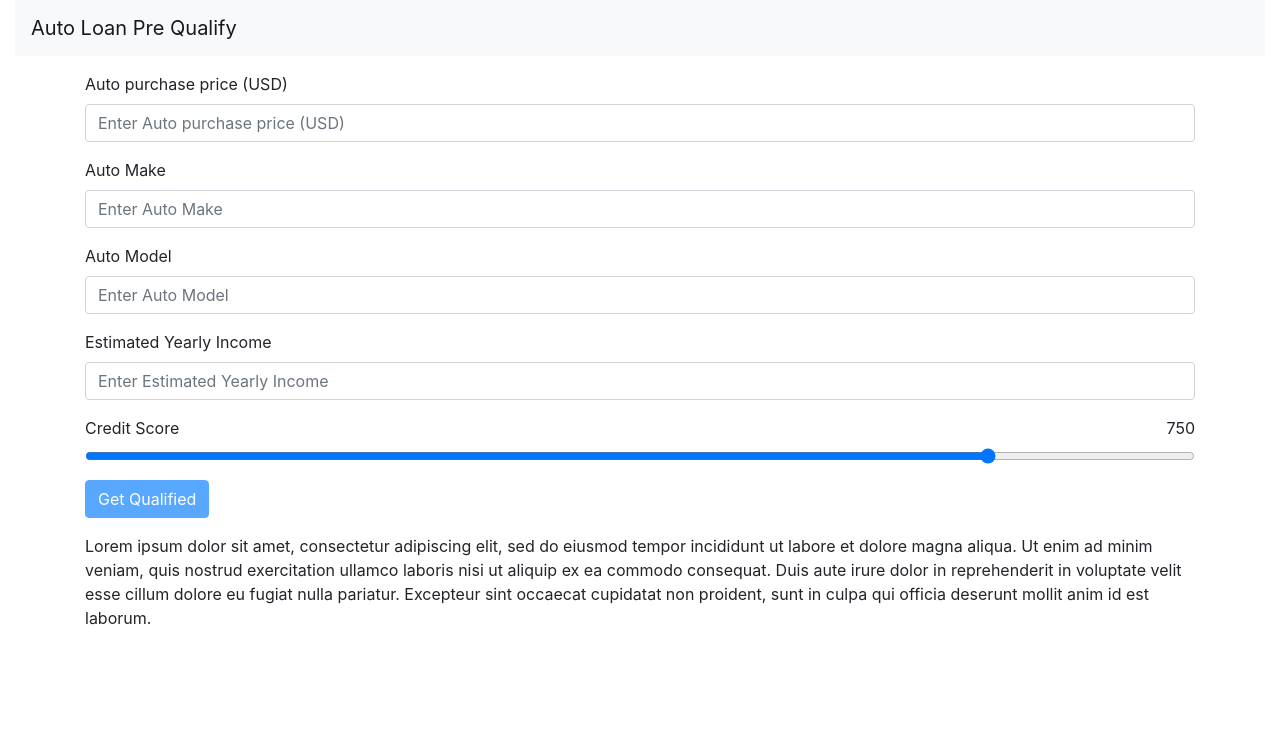
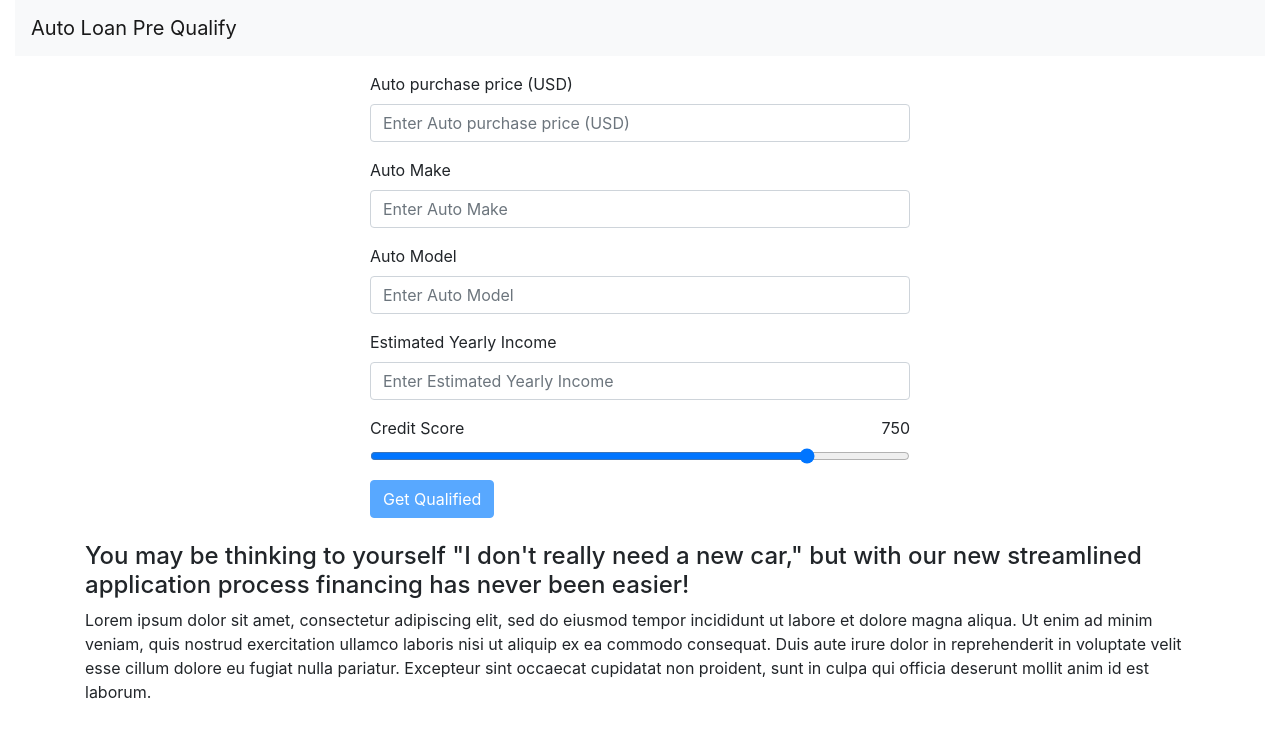
Before and after one commit to monkeyFeathers/Typescript-react-example, a React (Create React App) app: page / in a window 1280 px wide. Shown: the top 736 px of the page. Built offline with nearby package versions, Linux system fonts and the light colour scheme.

Commit message:
Added redux for state management

```diff
--- a/package.json
+++ b/package.json
@@ -3,6 +3,7 @@
   "version": "0.1.0",
   "private": true,
   "dependencies": {
+    "@reduxjs/toolkit": "^1.4.0",
     "@testing-library/jest-dom": "^4.2.4",
     "@testing-library/react": "^9.5.0",
     "@testing-library/user-event": "^7.2.1",
--- a/src/App.tsx
+++ b/src/App.tsx
@@ -1,4 +1,5 @@
-import React, { useEffect, useState } from 'react';
+import React from 'react';
+import { useSelector, useDispatch }  from 'react-redux';
 import Container from 'react-bootstrap/Container';
 import Navbar from 'react-bootstrap/Navbar';
 import Spinner from 'react-bootstrap/Spinner';
@@ -6,39 +7,23 @@ import { LandingPage } from './components/LandingPage';
 import { DisqualifiedPage } from './components/DisqualifiedPage';
 import { CreateAccountPage } from './components/CreateAccountPage';
 import { QualificationForm } from './components/QualificationForm';
-import { qualificationRequest, QualificationData } from './api';
+import { RootState, Content, requestQualify } from './store/AppState';
 
-enum Content {
-    LandingPage,
-    DisqualifiedPage,
-    CreateAccountPage,
-    Loading
-}
+const marketingMessage = (
+    <div>
+        <h4>You may be thinking to yourself "I don't really need a new car," but with our new streamlined application process financing has never been easier! </h4>
+        <p>
+            Lorem ipsum dolor sit amet, consectetur adipiscing elit, sed do eiusmod tempor incididunt ut labore et dolore magna aliqua. Ut enim ad minim veniam, quis nostrud exercitation ullamco laboris nisi ut aliquip ex ea commodo consequat. Duis aute irure dolor in reprehenderit in voluptate velit esse cillum dolore eu fugiat nulla pariatur. Excepteur sint occaecat cupidatat non proident, sunt in culpa qui officia deserunt mollit anim id est laborum.
+        </p>
+    </div>
+);
 
 function App() {
-    const [content, updateContent] = useState<Content>(Content.LandingPage);
-    const [userMessage, updateMessage] = useState<string>('');
+    const page = useSelector((state: RootState) => state.loan.page);
+    const userMessage = useSelector((state: RootState) => state.loan.message);
+    const dispatch = useDispatch();
+
     const createAccountHandler = (value: any) => console.log(value);
-
-    const sendQualificationRequest = async (qualificationData: QualificationData): Promise<void> => {
-        updateContent(Content.Loading);
-        try {
-            const { qualified, message } = await qualificationRequest(qualificationData);
-            updateContent(
-                qualified
-                ? Content.CreateAccountPage
-                : Content.DisqualifiedPage
-            )
-            updateMessage(message || '');
-        } catch(error) {
-            // I'm just logging the error to the console here, but we would want to have some way to indicate to the user
-            // that something went wrong and they should try again, or (as in this case) one of their form values is bad
-            // The best place to do that would be to capture that as part of the form validation prior to the request.
-            // That could probably be down by passing policy from the backend as part of the initial load, but since I didn't want to
-            // build out any additional infrastructure I just left it at a console log.
-            console.log(error);
-        }
-    };
 
     const getComponent = (content: Content) => {
         switch(content) {
@@ -46,17 +31,16 @@ function App() {
                 return <DisqualifiedPage message={userMessage} />
             case Content.CreateAccountPage:
             return <CreateAccountPage createAccountHandler={createAccountHandler} />
-            case Content.Loading:
+            case Content.LoadingPage:
                 return <Spinner animation="border" className="d-flex" style={{width: '15rem', height: '15rem', margin: '15% auto'}}/>
             default:
             return (
-                <LandingPage>
-                    <QualificationForm  submitHandler={sendQualificationRequest} />
+                <LandingPage marketingMessage={marketingMessage}>
+                    <QualificationForm  submitHandler={(data) => dispatch(requestQualify(data))} />
                 </LandingPage>
             );
-
         }
-    }
+    };
 
     return (
         <Container fluid>
@@ -64,7 +48,7 @@ function App() {
                 <Navbar.Brand href="#home">Auto Loan Pre Qualify</Navbar.Brand>
             </Navbar>
             <Container className="mt-3">
-                { getComponent(content) }
+                { getComponent(page) }
             </Container>
         </Container>
     );
--- a/src/components/CreateAccountPage.tsx
+++ b/src/components/CreateAccountPage.tsx
@@ -22,6 +22,9 @@ export const CreateAccountPage: React.FC<CreateAccountProps> = ({createAccountHa
     }
 
     return (
+        <>
+            <h1 className="h3">Congratulations!</h1>
+            <h2 className="h4">You have been pre-qualified. Create an account to continue</h2>
         <Form onSubmit={ onSubmitHandler } id="create_account_form">
             <ValidatedFormField inputState={userName} updateFn={updateUserName} type="email" />
             <ValidatedFormField inputState={password} updateFn={updatePassword} type="password" />
@@ -53,5 +56,6 @@ export const CreateAccountPage: React.FC<CreateAccountProps> = ({createAccountHa
                 Create Account
             </Button>
         </Form>
+    </>
     );
 }
--- a/src/components/LandingPage.tsx
+++ b/src/components/LandingPage.tsx
@@ -1,25 +1,23 @@
 import React from 'react';
 import Row from 'react-bootstrap/Row';
 import Col from 'react-bootstrap/Col';
-// import { QualificationForm, SubmitHandler } from './QualificationForm';
 
-export const LandingPage: React.FC = ({children}) => {
-    // const submitHandler: SubmitHandler = (data) => console.log('submitHandler called', data);
-    const marketingMessage = `
-Lorem ipsum dolor sit amet, consectetur adipiscing elit, sed do eiusmod tempor incididunt ut labore et dolore magna aliqua. Ut enim ad minim veniam, quis nostrud exercitation ullamco laboris nisi ut aliquip ex ea commodo consequat. Duis aute irure dolor in reprehenderit in voluptate velit esse cillum dolore eu fugiat nulla pariatur. Excepteur sint occaecat cupidatat non proident, sunt in culpa qui officia deserunt mollit anim id est laborum.
-`
+type LangingPageProps = {
+    children?: React.ReactNode;
+    marketingMessage: React.ReactNode;
+}
+
+export const LandingPage: React.FC<LangingPageProps> = ({children, marketingMessage}) => {
     return (
         <>
-            <Row>
-                <Col>
+            <Row className="justify-content-md-center">
+                <Col xs={12} md={6}>
                     {children}
                 </Col>
             </Row>
             <Row>
-                <Col>
-                    <p className="mt-3">
-                        {marketingMessage}
-                    </p>
+                <Col className="mt-4">
+                    {marketingMessage}
                 </Col>
             </Row>
         </>
--- a/src/index.tsx
+++ b/src/index.tsx
@@ -1,13 +1,17 @@
 import React from 'react';
+import { Provider } from 'react-redux';
+import store from './store/AppState';
 import ReactDOM from 'react-dom';
 import App from './App';
 
 import 'bootstrap/dist/css/bootstrap.min.css';
 
 ReactDOM.render(
-  <React.StrictMode>
-    <App />
-  </React.StrictMode>,
+    <React.StrictMode>
+        <Provider store={store}>
+            <App />
+        </Provider>
+    </React.StrictMode>,
   document.getElementById('root')
 );
 
--- /dev/null
+++ b/src/store/AppState.ts
@@ -0,0 +1,84 @@
+import { ThunkAction, configureStore, createSlice, Action, PayloadAction } from '@reduxjs/toolkit';
+import { qualificationRequest, QualificationData } from '../api';
+
+export enum Content {
+    LandingPage = 'LANDING_PAGE',
+    DisqualifiedPage = 'DISQUALIFIED_PAGE',
+    CreateAccountPage = 'CREATE_ACCOUNT_PAGE',
+    LoadingPage = 'LOADING_PAGE'
+}
+
+export enum LoanStatus {
+    NotAsked = "NOT_ASKED",
+    Loading = "LOADING",
+    Disqualified = "DISQUALIFIED",
+    Qualified = "QUALIFIED",
+    Error = "Error"
+}
+
+const initialState = {
+    loanStatus: LoanStatus.NotAsked,
+    page: Content.LandingPage,
+    message: ''
+};
+
+export const requestQualify = (data: QualificationData): AppThunk => async (dispatch) => {
+    const { Loading, Qualified, Disqualified, Error: RequestError } = LoanStatus;
+    dispatch(setLoanStatus(Loading));
+
+    try {
+        const response = await qualificationRequest(data);
+        const qualified = response.qualified ? Qualified : Disqualified;
+        dispatch(setLoanStatus(qualified));
+    } catch (error) {
+        dispatch(setMessage(error.message));
+        dispatch(setLoanStatus(RequestError));
+    }
+};
+
+const toPageFromLoanStatus = (loanStatus: LoanStatus): Content => {
+    const { NotAsked, Loading, Qualified, Disqualified } =  LoanStatus;
+    const { CreateAccountPage, DisqualifiedPage, LandingPage, LoadingPage } = Content;
+
+    switch(loanStatus) {
+        case Loading:
+            return LoadingPage;
+        case Qualified:
+            return CreateAccountPage;
+        case Disqualified:
+            return DisqualifiedPage;
+        case NotAsked:
+        default:
+            return LandingPage;
+    }
+}
+
+const loanSlice = createSlice({
+    name: 'loan',
+    initialState,
+    reducers: {
+        setLoanStatus: (state, action: PayloadAction<LoanStatus>) => {
+            const page = toPageFromLoanStatus(action.payload);
+            state.loanStatus = action.payload
+            state.page = page;
+        },
+        setMessage: (state, actions: PayloadAction<string>) => {
+            state.message = actions.payload;
+        }
+    }
+});
+
+export const { setLoanStatus, setMessage } = loanSlice.actions;
+
+const store = configureStore({reducer: {loan: loanSlice.reducer}});
+
+export type RootState = ReturnType<typeof store.getState>;
+
+export type AppThunk<ReturnType = void> = ThunkAction<
+  ReturnType,
+  RootState,
+  unknown,
+  Action<string>
+>;
+
+export default store;
```
Also changed, not shown: src/assets/marketingMessage.html (added, +14 -0 lines), src/store/LoanStatus.ts (deleted, +0 -24 lines), 1 other file (tests, documents, lock files or other folders).
